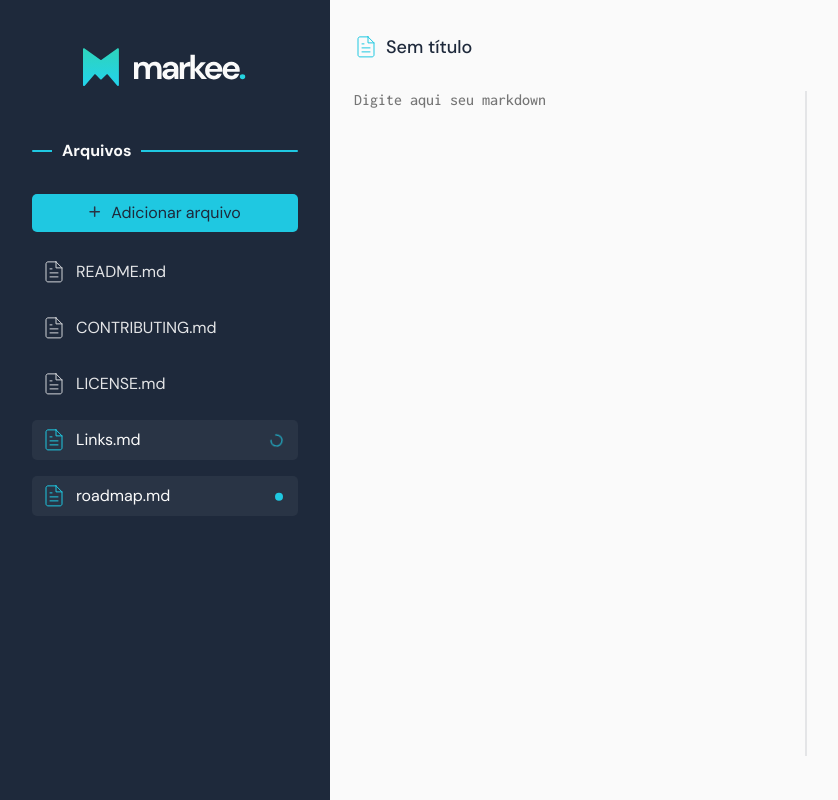
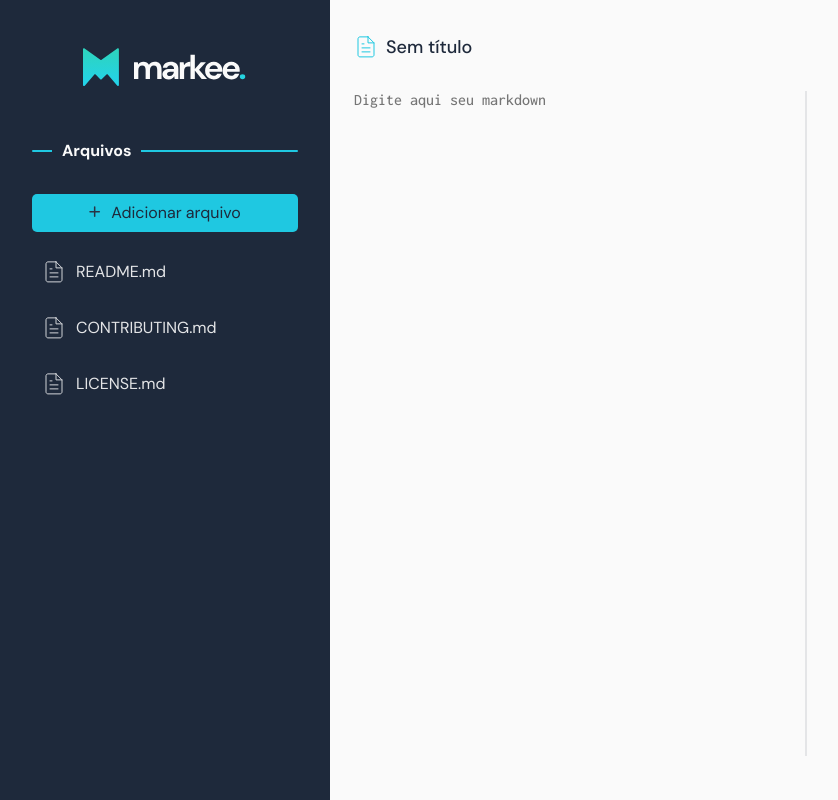
Before and after one commit to erickgust/markee, a React (Create React App) app: page / in a window 1280 px wide. Shown: the whole page, without its empty margins (0-838 px from the left). Built offline with nearby package versions, Linux system fonts and the light colour scheme.

Commit message:
Add files state and handleNewFile function

```diff
--- a/src/sidebar/files/files.tsx
+++ b/src/sidebar/files/files.tsx
@@ -3,45 +3,11 @@ import { RemoveIcon } from 'ui/icons'
 import * as S from './styles'
 import { File } from './types'
 
-const files: File[] = [
-  {
-    id: '1',
-    name: 'README.md',
-    content: 'Readme',
-    active: false,
-    status: 'saved',
-  },
-  {
-    id: '2',
-    name: 'CONTRIBUTING.md',
-    content: 'Contributing',
-    active: false,
-    status: 'saved',
-  },
-  {
-    id: '3',
-    name: 'LICENSE.md',
-    content: 'License',
-    active: false,
-    status: 'saved',
-  },
-  {
-    id: '4',
-    name: 'Links.md',
-    content: 'Links',
-    active: true,
-    status: 'saving',
-  },
-  {
-    id: '5',
-    name: 'roadmap.md',
-    content: 'Roadmap',
-    active: true,
-    status: 'editing',
-  },
-]
+type FilesProps = {
+  files: File[]
+}
 
-function Files () {
+function Files ({ files }: FilesProps) {
   return (
     <S.FileList>
       {files.map(file => (
--- a/src/sidebar/sidebar.tsx
+++ b/src/sidebar/sidebar.tsx
@@ -1,8 +1,46 @@
+import { useState } from 'react'
+import { v4 } from 'uuid'
 import { Files } from './files'
+import { File } from './files/types'
 import markeeLogo from './markee-logo.svg'
 import * as S from './sidebar-styles'
 
 function Sidebar () {
+  const [files, setFiles] = useState<File[]>([{
+    id: v4(),
+    name: 'README.md',
+    content: 'Readme',
+    active: false,
+    status: 'saved',
+  },
+  {
+    id: v4(),
+    name: 'CONTRIBUTING.md',
+    content: 'Contributing',
+    active: false,
+    status: 'saved',
+  },
+  {
+    id: v4(),
+    name: 'LICENSE.md',
+    content: 'License',
+    active: false,
+    status: 'saved',
+  }])
+
+  const handleNewFile = () => {
+    setFiles(files => files
+      .map(file => ({ ...file, active: false }))
+      .concat({
+        id: v4(),
+        name: 'Sem título',
+        content: '',
+        active: true,
+        status: 'saved',
+      }),
+    )
+  }
+
   return (
     <S.Aside>
       <S.H1>
@@ -15,9 +53,9 @@ function Sidebar () {
         <span>Arquivos</span>
       </S.H2>
 
-      <S.NewFileButton>Adicionar arquivo</S.NewFileButton>
+      <S.NewFileButton onClick={handleNewFile}>Adicionar arquivo</S.NewFileButton>
 
-      <Files />
+      <Files files={files} />
     </S.Aside>
   )
 }
```
